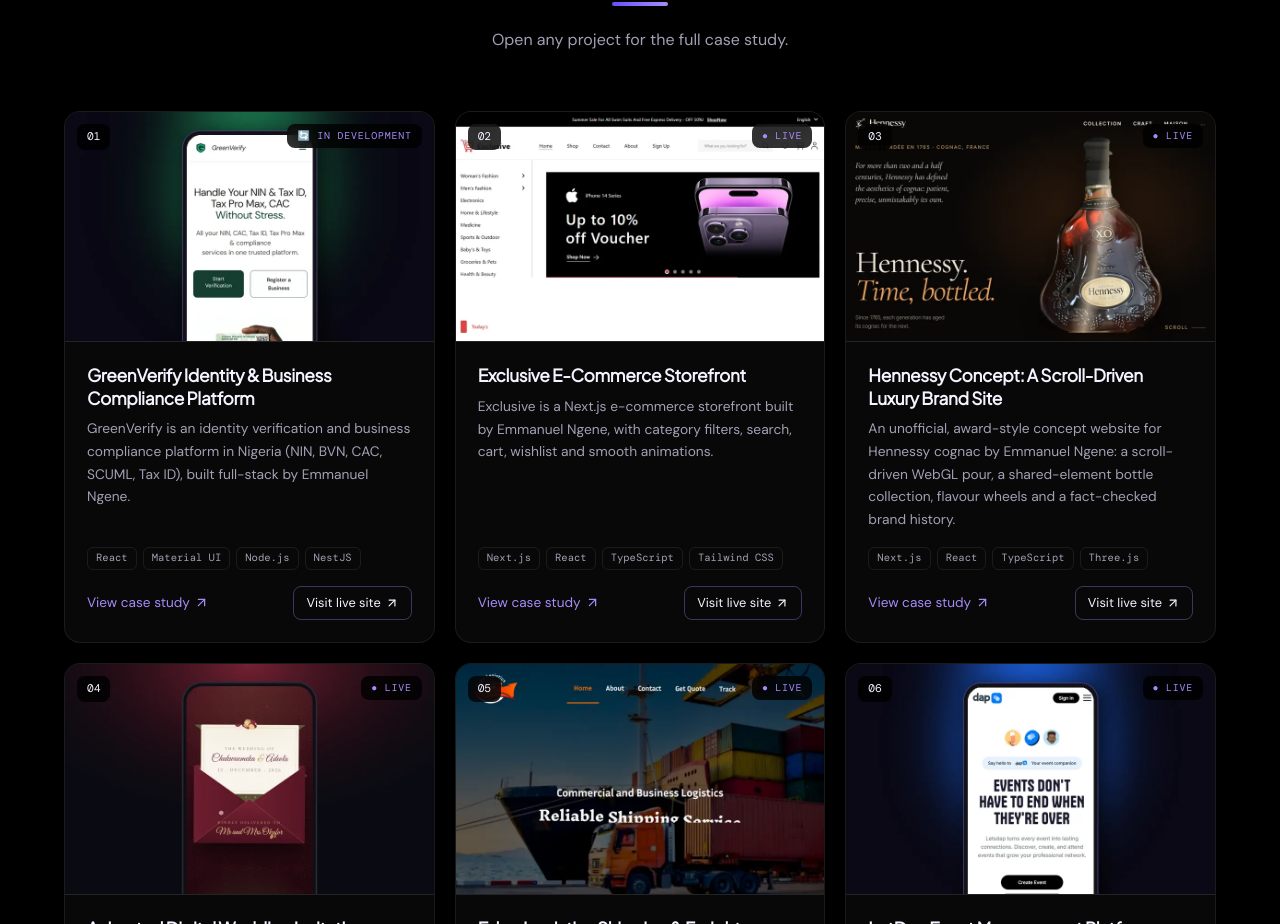
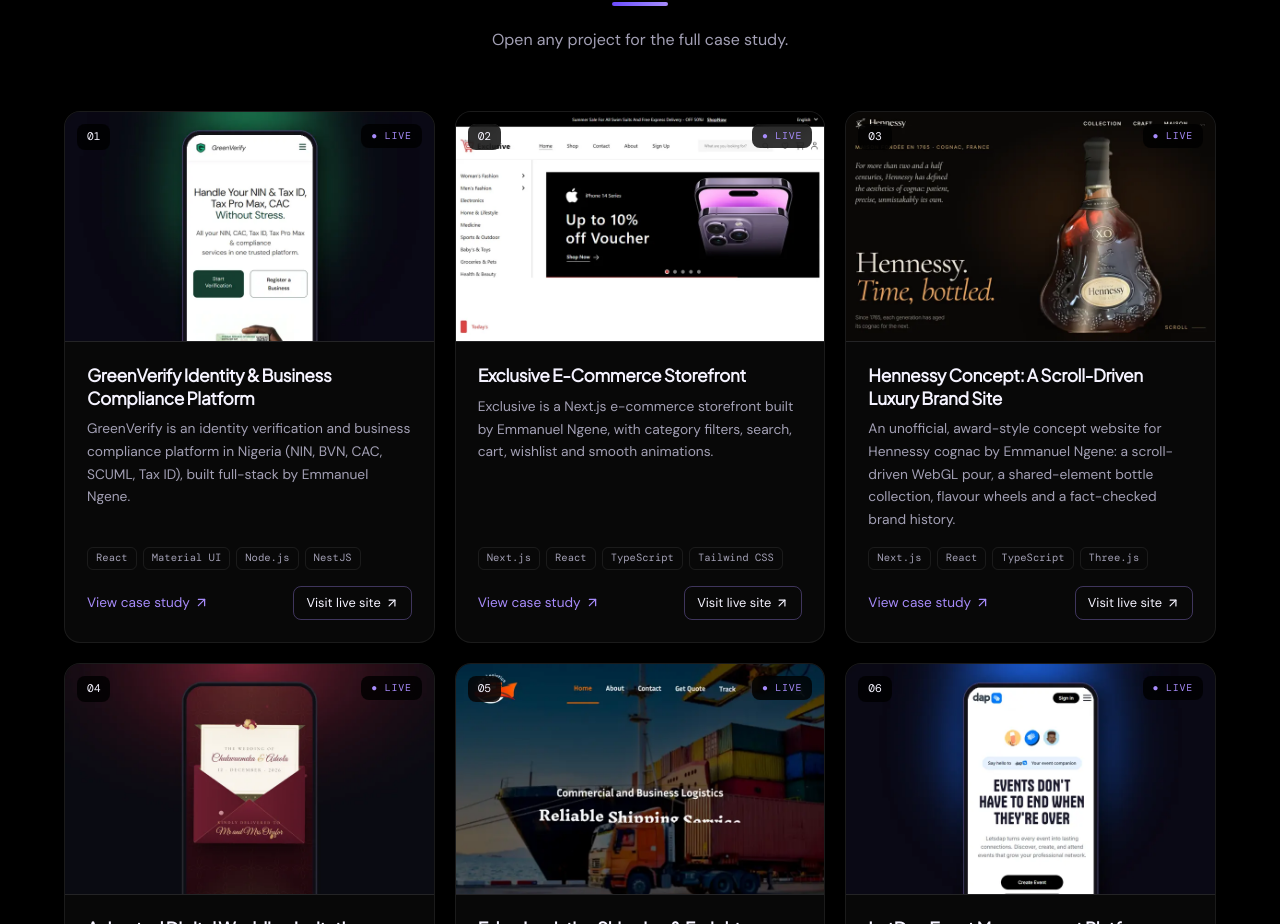
Before and after one commit to Emmy-py/emmanuelngene, a React (Vite) app: page / in a window 1280 px wide. Shown: the part 4559-5483 px from the top of the page. Built offline with nearby package versions, Linux system fonts and the light colour scheme.

Commit message:
Mark GreenVerify as live

```diff
--- a/src/data/projects.jsx
+++ b/src/data/projects.jsx
@@ -39,8 +39,8 @@ export const PROJECTS = [
     tags: [
       {
         tagClass:
-          "border border-border px-2.25 py-1 font-mono text-[0.6rem] tracking-[0.08em] text-fg2 uppercase",
-        label: "\u{1F504} In Development",
+          "border border-accent bg-accent/14 px-2.25 py-1 font-mono text-[0.6rem] tracking-[0.08em] text-accent uppercase",
+        label: "● Live",
       },
       {
         tagClass:
```
Also changed, not shown: 2 other files (tests, documents, lock files or other folders).
